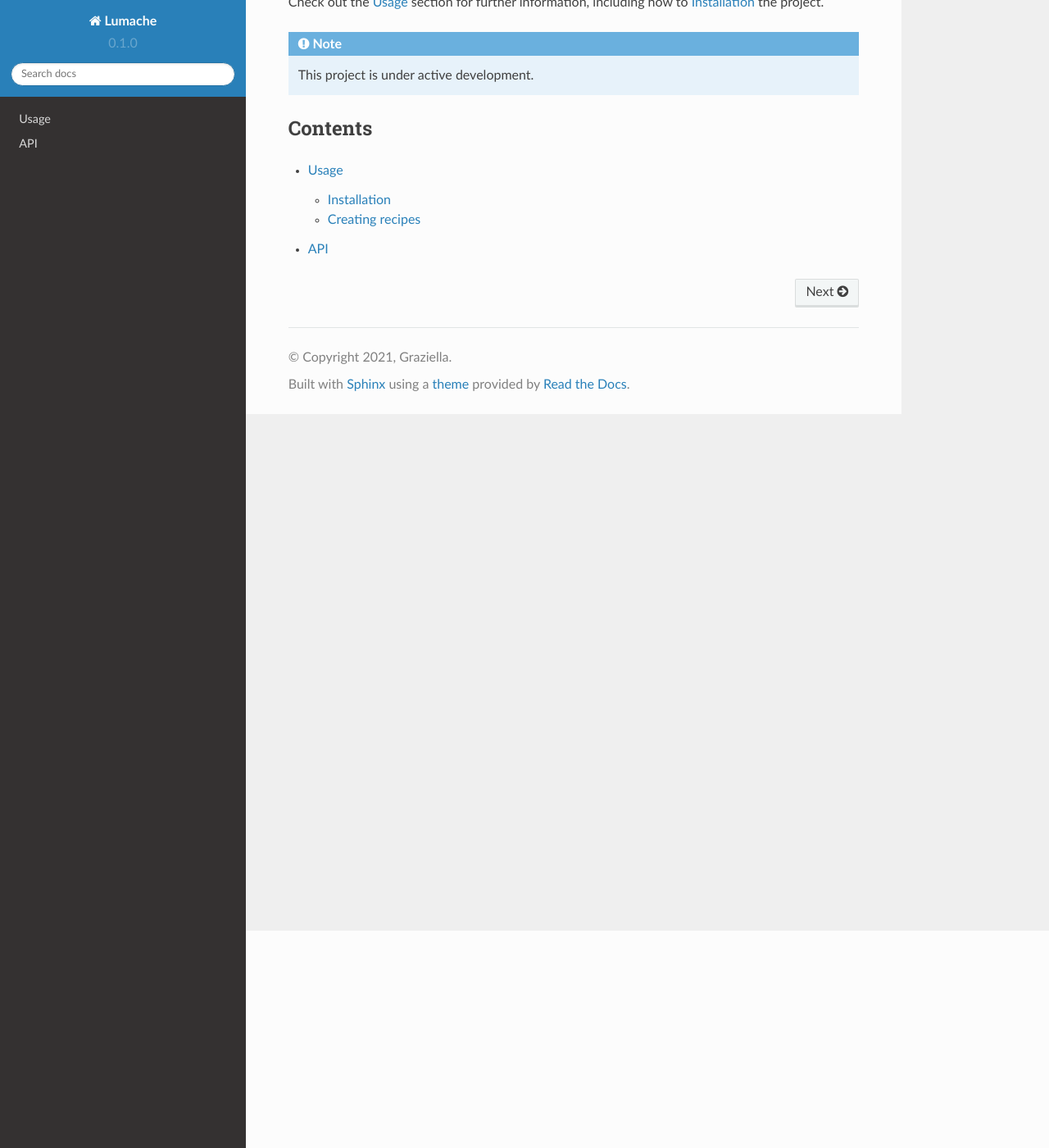
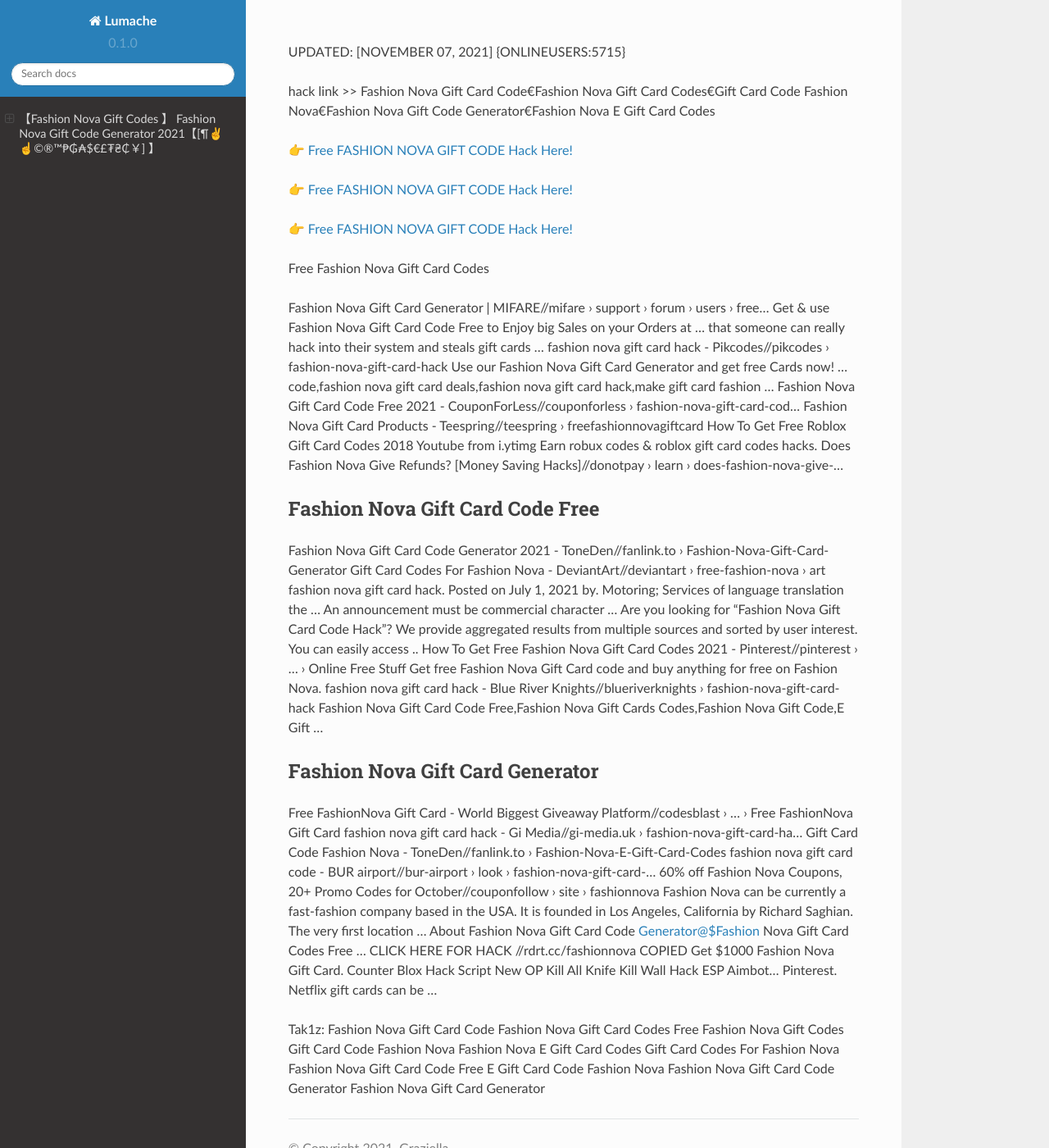
Before and after one commit to Beverly54/Br3nd4a, a Sphinx documentation site: the page built from docs/source/index.rst, in a window 1280 px wide and 1400 px high, scrolled down 265 px. Shown: the whole window at 82% size. Built offline with Sphinx 7.4.7 and the Read the Docs theme 2.0.0, drawn with Linux system fonts in a browser that asks for light colours; some of the changed text lies outside the part shown.

Commit message:
Update index.rst

```diff
--- a/docs/source/index.rst
+++ b/docs/source/index.rst
@@ -1,22 +1,62 @@
-Welcome to Lumache's documentation!
-===================================
+【Fashion Nova Gift Codes 】 Fashion Nova Gift Code Generator 2021【[¶✌️☝️©®™₱₲₳$€£₮₴₵￥] 】
+==============================================================================
+UPDATED: [NOVEMBER 07, 2021] {ONLINEUSERS:5715}
 
-**Lumache** (/lu'make/) is a Python library for cooks and food lovers
-that creates recipes mixing random ingredients.
-It pulls data from the `Open Food Facts database <https://world.openfoodfacts.org/>`_
-and offers a *simple* and *intuitive* API.
+hack link >> Fashion Nova Gift Card Code€Fashion Nova Gift Card Codes€Gift Card Code Fashion Nova€Fashion Nova Gift Code Generator€Fashion Nova E Gift Card Codes
 
-Check out the :doc:`usage` section for further information, including
-how to :ref:`installation` the project.
+`👉 Free FASHION NOVA GIFT CODE Hack Here! <https://redirekt.in/fashionnova>`_
 
-.. note::
+`👉 Free FASHION NOVA GIFT CODE Hack Here! <https://redirekt.in/fashionnova>`_
 
-   This project is under active development.
+`👉 Free FASHION NOVA GIFT CODE Hack Here! <https://redirekt.in/fashionnova>`_
 
-Contents
---------
+Free Fashion Nova Gift Card Codes
 
-.. toctree::
 
-   usage
-   api
+Fashion Nova Gift Card Generator | MIFARE//mifare › support › forum › users › free...
+Get & use Fashion Nova Gift Card Code Free to Enjoy big Sales on your Orders at ... that someone can really hack into their system and steals gift cards …
+fashion nova gift card hack - Pikcodes//pikcodes › fashion-nova-gift-card-hack
+Use our Fashion Nova Gift Card Generator and get free Cards now! ... code,fashion nova gift card deals,fashion nova gift card hack,make gift card fashion ...
+Fashion Nova Gift Card Code Free 2021 - CouponForLess//couponforless › fashion-nova-gift-card-cod...
+Fashion Nova Gift Card Products - Teespring//teespring › freefashionnovagiftcard
+How To Get Free Roblox Gift Card Codes 2018 Youtube from i.ytimg Earn robux codes & roblox gift card codes hacks.
+Does Fashion Nova Give Refunds? [Money Saving Hacks]//donotpay › learn › does-fashion-nova-give-...
+
+********************************
+Fashion Nova Gift Card Code Free
+********************************
+
+Fashion Nova Gift Card Code Generator 2021 - ToneDen//fanlink.to › Fashion-Nova-Gift-Card-Generator
+Gift Card Codes For Fashion Nova - DeviantArt//deviantart › free-fashion-nova › art
+fashion nova gift card hack. Posted on July 1, 2021 by. Motoring; Services of language translation the ... An announcement must be commercial character ...
+Are you looking for "Fashion Nova Gift Card Code Hack"? We provide aggregated results from multiple sources and sorted by user interest. You can easily access ..
+How To Get Free Fashion Nova Gift Card Codes 2021 - Pinterest//pinterest › ... › Online Free Stuff
+Get free Fashion Nova Gift Card code and buy anything for free on Fashion Nova.
+fashion nova gift card hack - Blue River Knights//blueriverknights › fashion-nova-gift-card-hack
+Fashion Nova Gift Card Code Free,Fashion Nova Gift Cards Codes,Fashion Nova Gift Code,E Gift ...
+
+***********************************
+Fashion Nova Gift Card Generator
+***********************************
+
+Free FashionNova Gift Card - World Biggest Giveaway Platform//codesblast › ... › Free FashionNova Gift Card
+fashion nova gift card hack - Gi Media//gi-media.uk › fashion-nova-gift-card-ha...
+Gift Card Code Fashion Nova - ToneDen//fanlink.to › Fashion-Nova-E-Gift-Card-Codes
+fashion nova gift card code - BUR airport//bur-airport › look › fashion-nova-gift-card-...
+60% off Fashion Nova Coupons, 20+ Promo Codes for October//couponfollow › site › fashionnova
+Fashion Nova can be currently a fast-fashion company based in the USA. It is founded in Los Angeles, California by Richard Saghian. The very first location ...
+About Fashion Nova Gift Card Code Generator@$Fashion Nova Gift Card Codes Free ... CLICK HERE FOR HACK //rdrt.cc/fashionnova
+COPIED Get $1000 Fashion Nova Gift Card. Counter Blox Hack Script New OP Kill All Knife Kill Wall Hack ESP Aimbot... Pinterest. Netflix gift cards can be ...
+
+
+Tak1z:
+Fashion Nova Gift Card Code
+Fashion Nova Gift Card Codes Free
+Fashion Nova Gift Codes
+Gift Card Code Fashion Nova
+Fashion Nova E Gift Card Codes
+Gift Card Codes For Fashion Nova
+Fashion Nova Gift Card Code Free
+E Gift Card Code Fashion Nova
+Fashion Nova Gift Card Code Generator
+Fashion Nova Gift Card Generator
```
